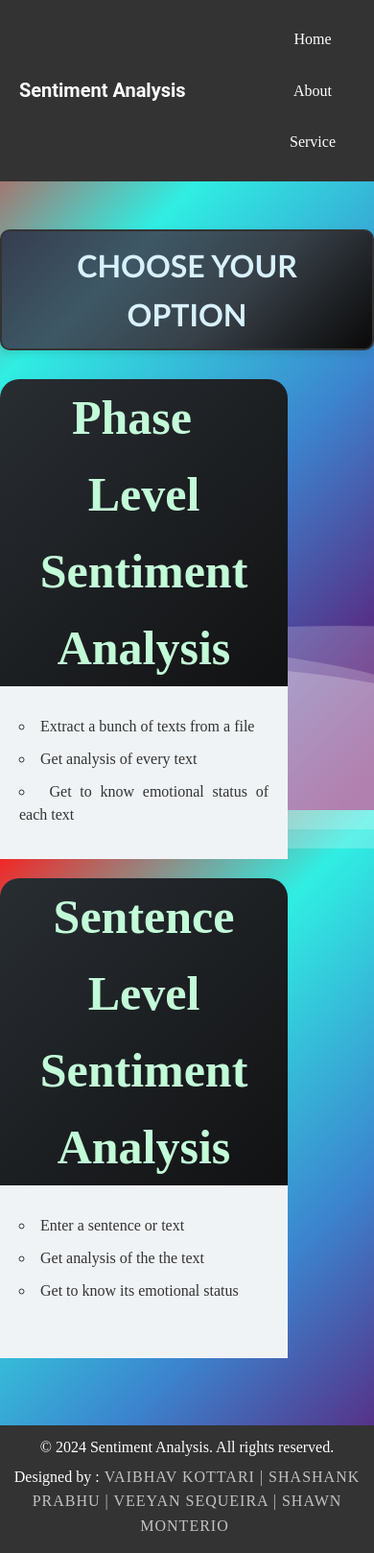
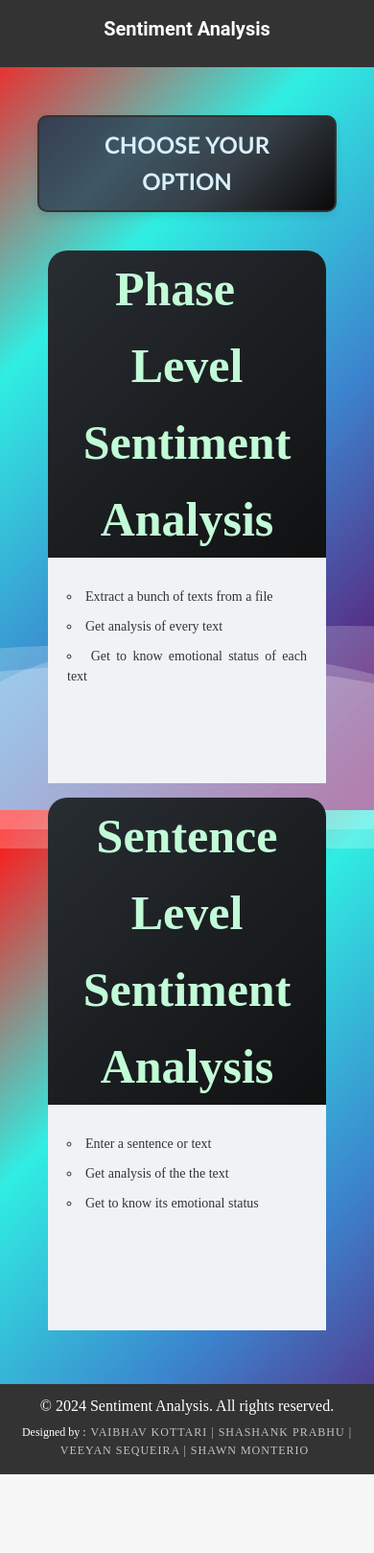
Before and after one commit to kottarivaibhav/Sentiment_Analysis, a Flask app: page / in a window 390 px wide. Shown: the whole page at 96% size. After the commit the page ends 1536 px from the top, so only its background shows below. Run offline with Flask 3, Linux system fonts and the light colour scheme; some web fonts are replaced.

Commit message:
Mobile responsive added properly

```diff
--- a/static/css/features.css
+++ b/static/css/features.css
@@ -400,8 +400,46 @@ label:active {
 
 /* Responsive Styles */
 @media (max-width: 768px) {
+    .navbar {
+        flex-direction: column; /* Stack title and links vertically on mobile */
+        align-items: center; /* Align items to the left */
+    }
+
+    .navbar-links {
+        display: none; /* Hide links by default */
+    }
+
+    .navbar-links.active {
+        display: flex; /* Show links when active */
+    }
+
+    .navbar-links a {
+        padding: 10px 20px; /* Adjust padding for better spacing */
+    }
+
+    .navbar-toggle {
+        display: block; /* Show the toggle button on mobile */
+    }
+
+    .navbar-title {
+        margin-bottom: 10px; /* Space between title and links */
+        align-content: center;
+        font-size: 100%;
+    }
+
+
+    .navbar-toggle {
+        background-color: #1da1f2; /* Twitter blue */
+        color: white; /* White text color */
+        border: none; /* Remove border */
+        padding: 10px 20px; /* Adjust padding for better spacing */
+        border-radius: 5px; /* Rounded corners */
+        cursor: pointer; /* Change cursor to pointer */
+        transition: background-color 0.3s ease, color 0.3s ease; /* Smooth transition */
+    }
     .navbar-title {
         font-size: 20px; /* Smaller title font size on mobile */
+
     }
 
     .navbar-links {
@@ -410,10 +448,46 @@ label:active {
 
     .styled-heading {
         font-size: 20px; /* Smaller heading font size on mobile */
-        padding: 10px 15px;
+        max-width: 80%;
+    }
+
+    .features-section h2 {
+        font-size: 24px; /* Smaller heading font size on mobile */
     }
 
     .features-container {
         flex-direction: column; /* Stack features vertically on mobile */
     }
+
+    .flip-card {
+        width: 100%;
+        height: 500px;
+        padding: 10px 50px 20px;
+        margin-bottom: 13%;
+    }
+    .flip-card-inner {
+        width: 100%;
+        height: 100%;
+    }
+    .flip-card-front, .flip-card-back {
+        border-radius: 20px;
+    }
+    .info-box {
+        height: 50%;
+    }
+    .info-box li {
+        font-size: 14px;
+    }
+    .info-box li:before {
+        width: 0.5em;
+        margin-left: -0.5em;
+    }
+
+    .footer-creators p {
+        font-size: 12px; /* Smaller font size for creators on mobile */
+    }
+
+    .footerBottom p {
+        font-size: 12px;
+    }
 }
```
